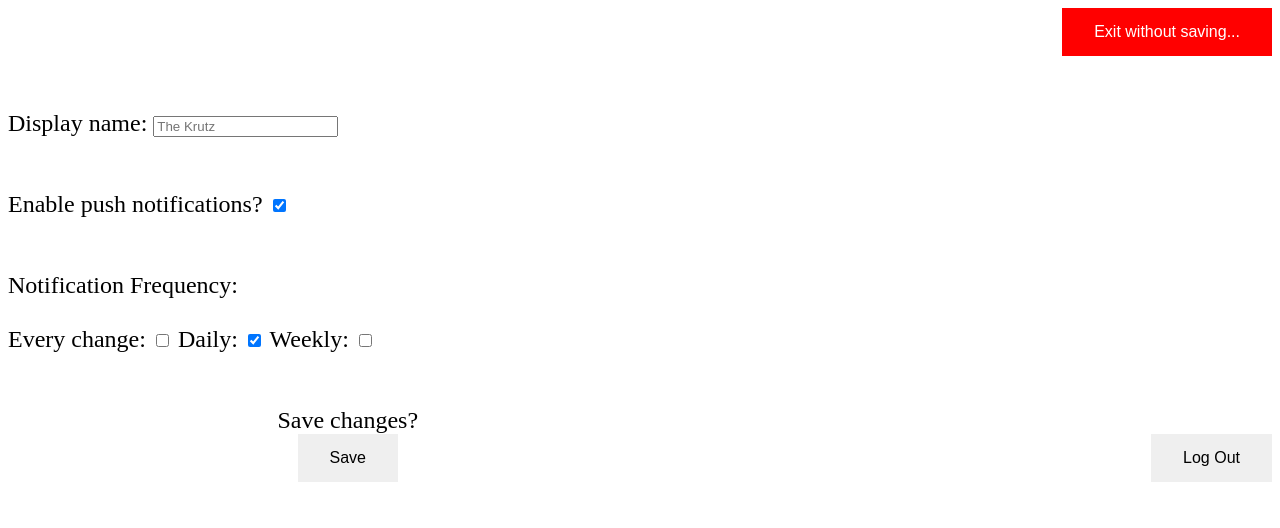
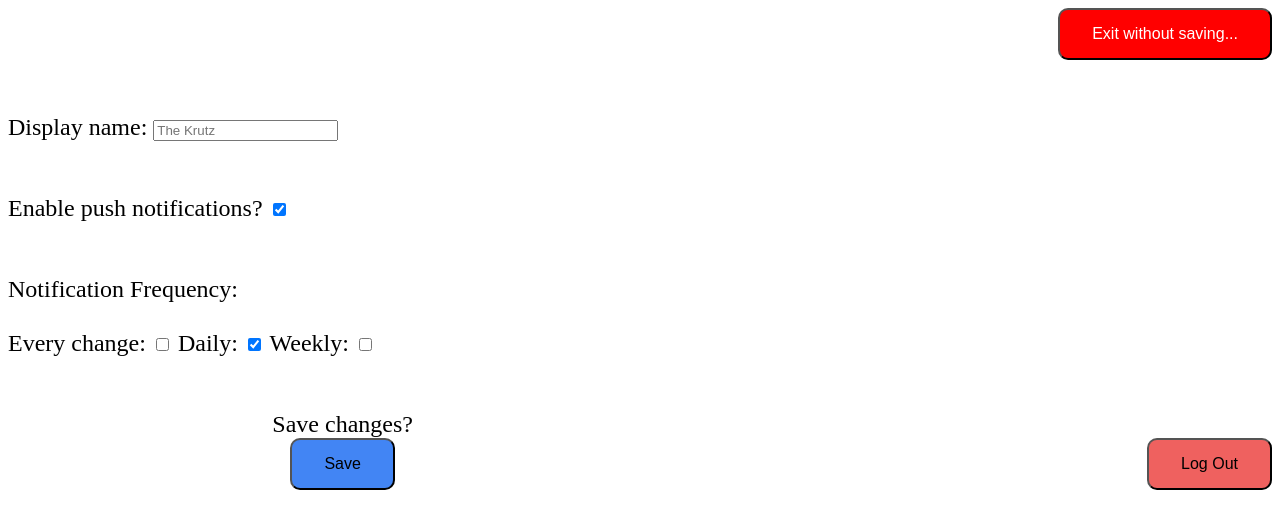
Before and after one commit to clematis1024/COLLaborate, a plain HTML site: page accountManage.html in a window 1280 px wide. Drawn offline with Linux system fonts and the light colour scheme.

Commit message:
Updated buttons during review

```diff
--- a/accountManage.html
+++ b/accountManage.html
@@ -3,7 +3,7 @@
         <tr>
             <td align="right" valign="top">
                 <a href="home.html">
-                    <button style="background-color: red; color: white; padding: 15px 32px; font-size: 16px; border: none;">
+                    <button style="background-color: red; color: white; padding: 15px 32px; font-size: 16px; border-radius: 10px;">
                     Exit without saving...
                     </button>
                 </a>
@@ -42,7 +42,7 @@
                 <label for="save" style="font-size: 24px;">Save changes?</label>
                 <br>
                 <a href="home.html">
-                    <button style="padding: 15px 32px; font-size: 16px; border: none;">
+                    <button style="padding: 15px 32px; font-size: 16px; border-radius: 10px; background-color: #4285f4;">
                     Save
                     </button>
                 </a>
@@ -50,7 +50,7 @@
             <td align="right" valign="bottom">
                 <br>
                 <a href="index.html">
-                    <button style="padding: 15px 32px; font-size: 16px; border: none;">
+                    <button style="padding: 15px 32px; font-size: 16px; border-radius: 10px; background-color: #ef615f;">
                     Log Out
                     </button>
                 </a>
```
Also changed, not shown: groupEdit.html (+1 -1 lines).
